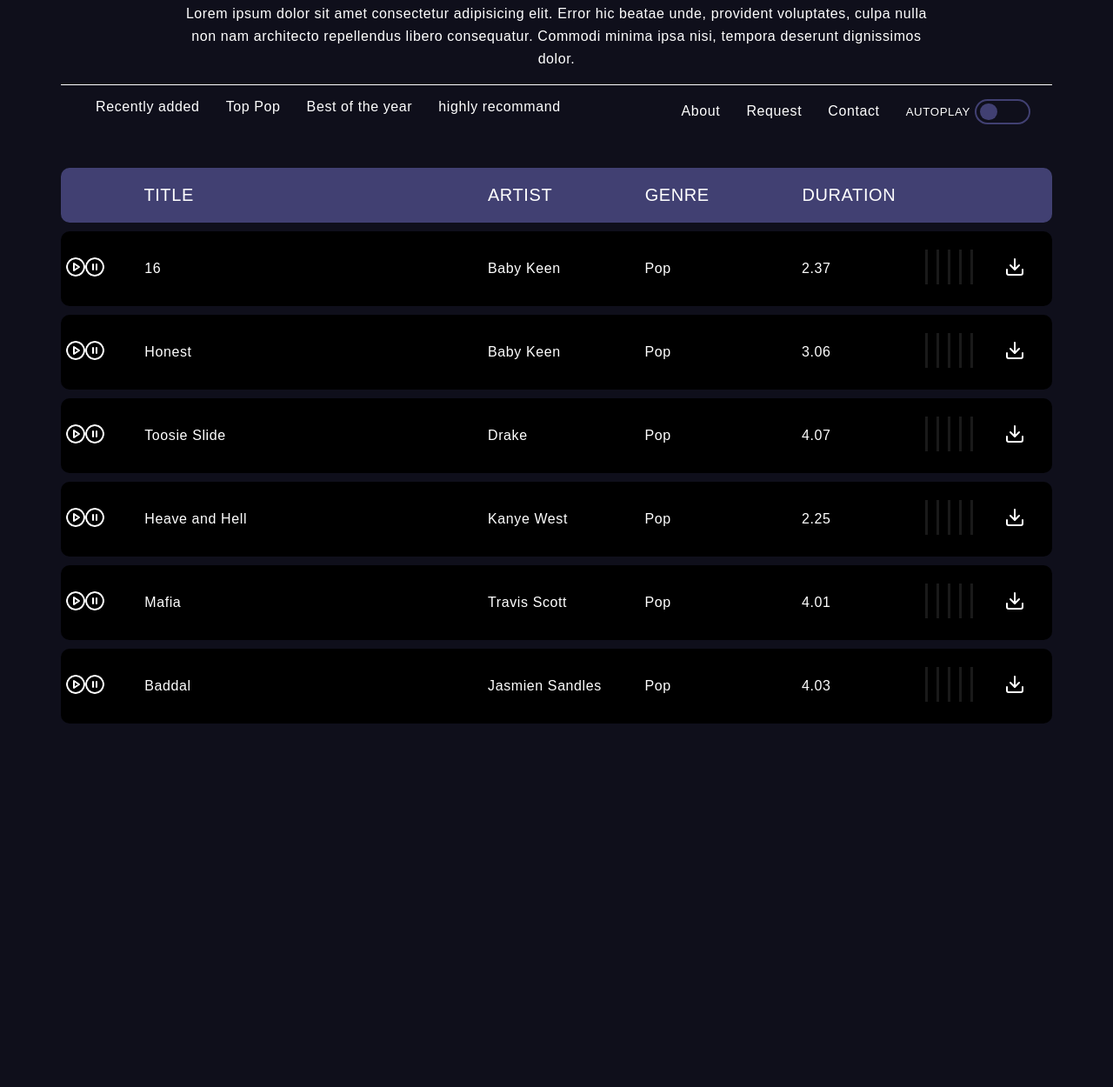
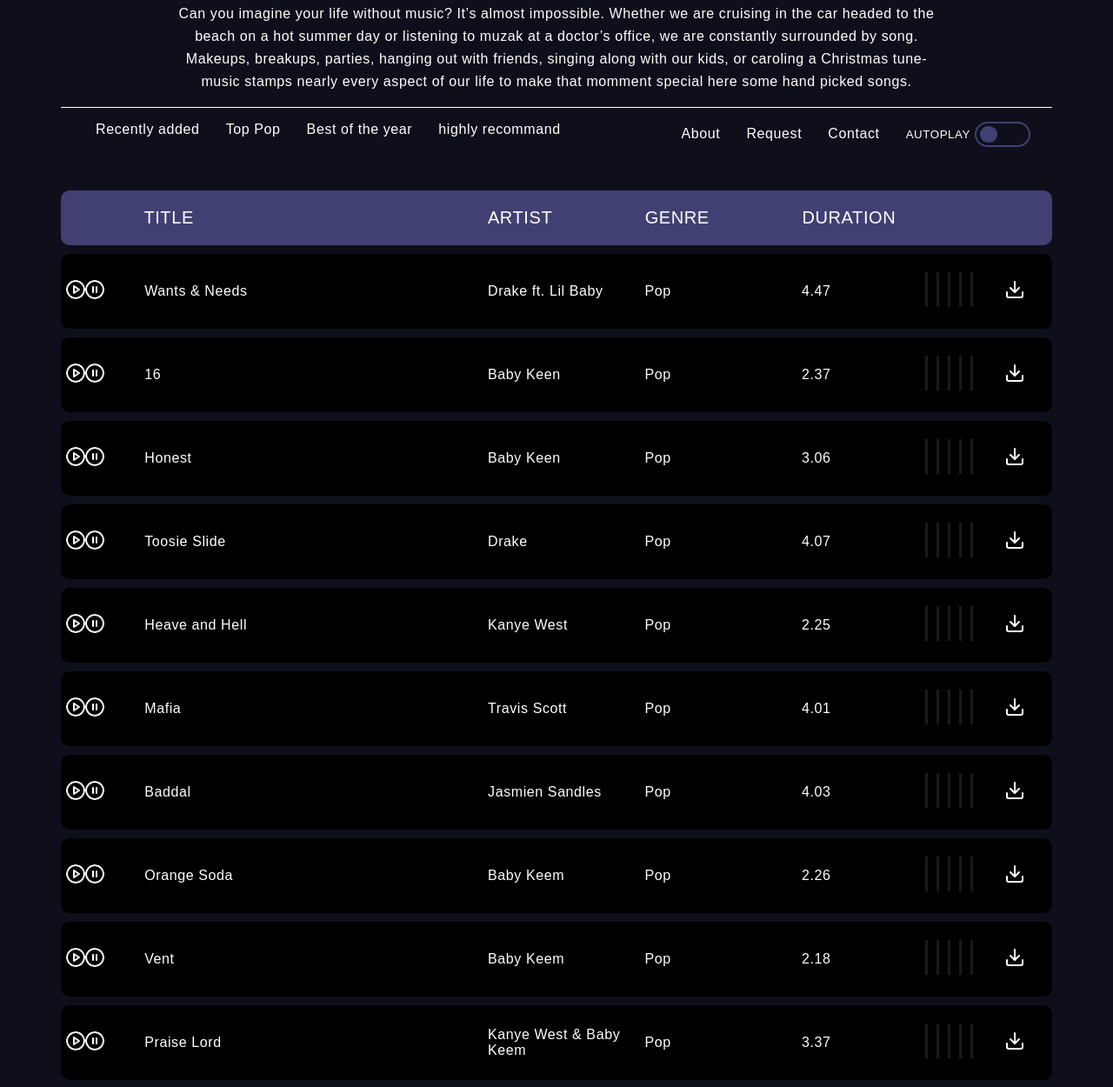
Before and after one commit to moregoppi/Music-System, a plain HTML site: page index.html in a window 1280 px wide. Shown: the part 105-1355 px from the top of the page at 87% size. Before the commit the page ends 1042 px from the top, so only its background shows below. Drawn offline with nearby package versions, Linux system fonts and the light colour scheme.

Commit message:
Add all my files

```diff
--- a/data.js
+++ b/data.js
@@ -41,5 +41,33 @@ var song_list ={
         duration: "4.03",
         track:"Baddal.mp3",
     },
+    "07":{
+        title: "Orange Soda",
+        artist: "Baby Keem",
+        genre: "Pop",
+        duration: "2.26",
+        track:"Orange Soda.mp3",
+    },
+    "08":{
+        title: "Vent",
+        artist: "Baby Keem",
+        genre: "Pop",
+        duration: "2.18",
+        track:"Vent.mp3",
+    },
+    "09":{
+        title: "Praise Lord",
+        artist: "Kanye West & Baby Keem",
+        genre: "Pop",
+        duration: "3.37",
+        track:"Praise Lord.mp3",
+    },
+    "10":{
+        title: "Wants & Needs",
+        artist: "Drake ft. Lil Baby",
+        genre: "Pop",
+        duration: "4.47",
+        track:"Drake ft. Lil Baby _Wants and Needs_ (Music Video)(MP3_128K)_1",
+    },
 
 }
--- a/index.html
+++ b/index.html
@@ -12,7 +12,7 @@
     <div class="container">
         <header>
             <h1>100+ HAND PICKED SONGS</h1>
-            <p>Lorem ipsum dolor sit amet consectetur adipisicing elit. Error hic beatae unde, provident voluptates, culpa nulla non nam architecto repellendus libero consequatur. Commodi minima ipsa nisi, tempora deserunt dignissimos dolor.</p>
+            <p>Can you imagine your life without music? It’s almost impossible. Whether we are cruising in the car headed to the beach on a hot summer day or listening to muzak at a doctor’s office, we are constantly surrounded by song. Makeups, breakups, parties, hanging out with friends, singing along with our kids, or caroling a Christmas tune-music stamps nearly every aspect of our life to make that momment special here some hand picked songs.</p>
             <nav>
                 <ul class="left">
                     <li><a href="#">Recently added</a></li>
```
Also changed, not shown: 6 other files.
